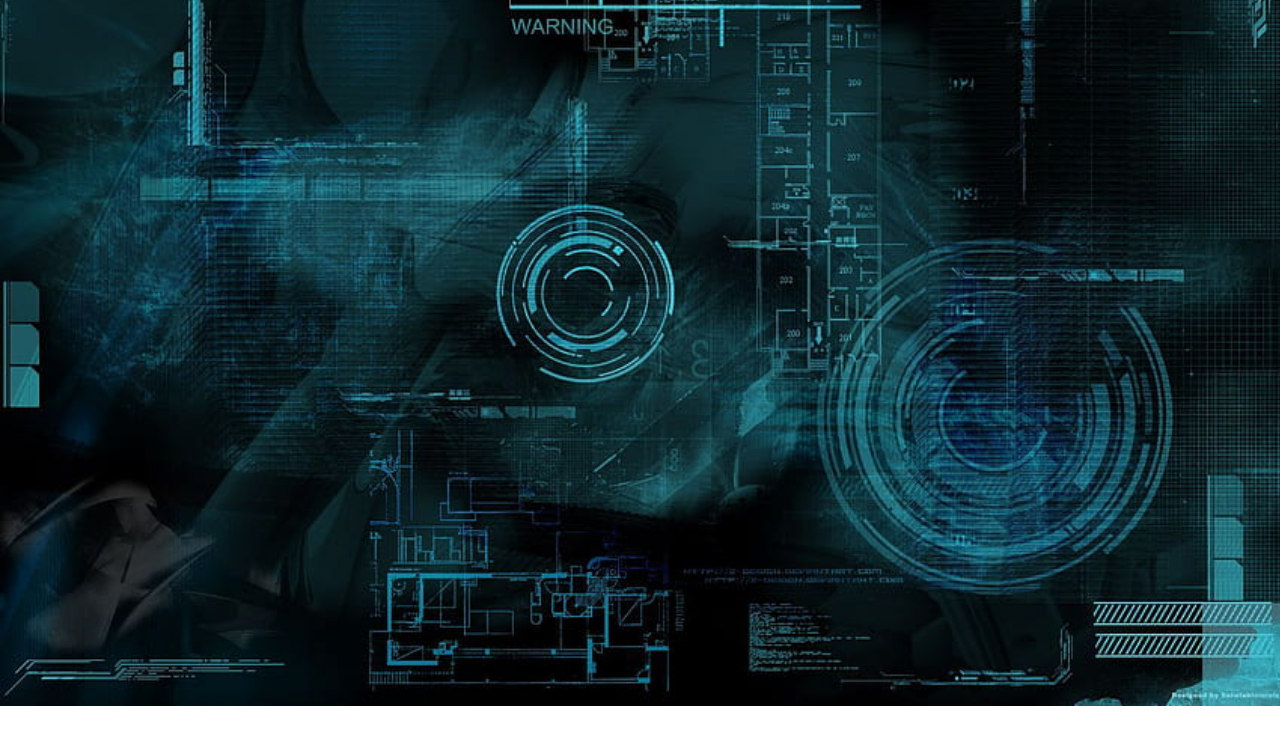
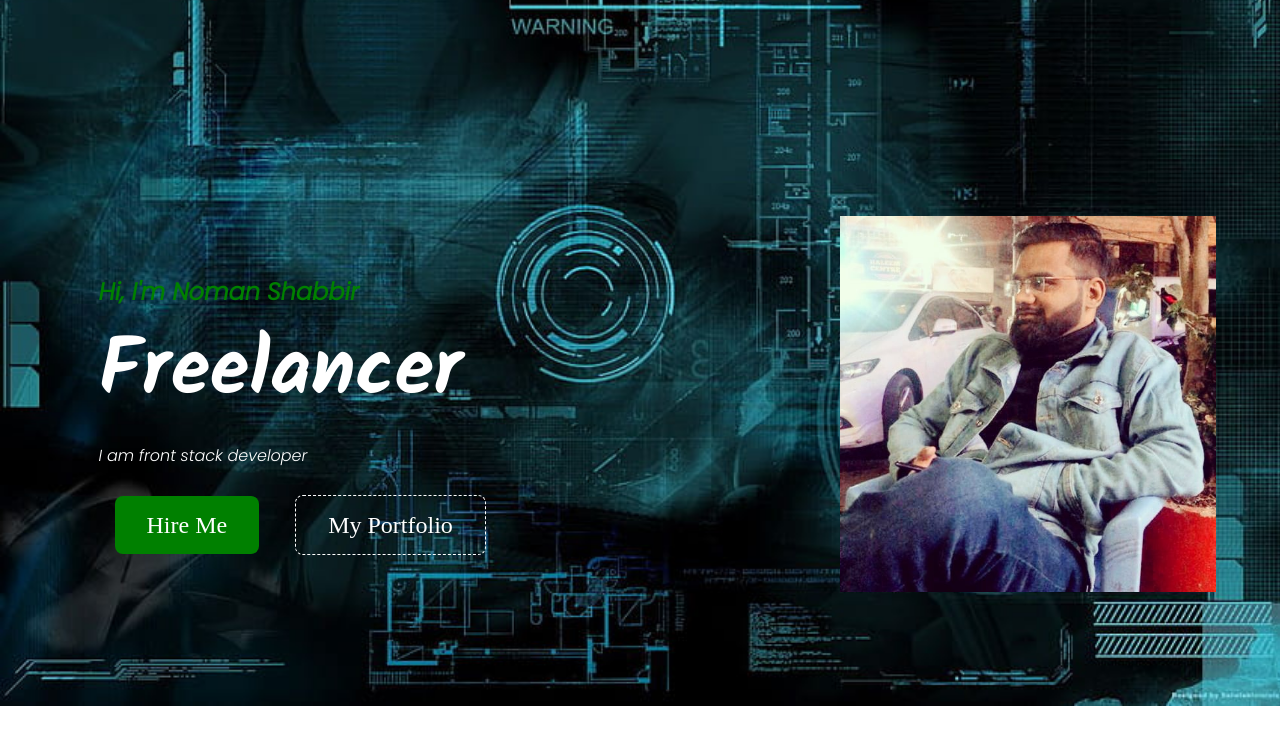
Before and after one commit to Nomanshabbir1/cssassignment_05, a plain HTML site: page index.html in a window 1280 px wide. Shown: the part 94-838 px from the top of the page. Before the commit the page ends 800 px from the top, so only its background shows below. Drawn offline with Linux system fonts and the light colour scheme.

Commit message:
section 1 complete

```diff
--- a/index.html
+++ b/index.html
@@ -26,7 +26,20 @@
       </div>
     </nav>
     <div class="container">
-      <div></div>
+      <div class="left">
+        <h2>Hi, I'm Noman Shabbir </h2>
+          <h1>Freelancer</h1>
+          <p>I am front stack developer</p>
+          <br><br>
+          <div>
+            <a href="#" id="hire">Hire Me</a>
+            <a href="#" id="myp">My Portfolio</a>
+          </div>
+
+      </div>
+      <div class="right">
+        <img width="110%" src="./photos/header.jpeg" alt="">
+      </div>
     </div>
   </header>
 
--- a/style.css
+++ b/style.css
@@ -44,3 +44,47 @@ nav {
     background-color:green ;
     border-radius: 8px;
 }
+
+.container{ width: 100%;
+height: 100%;
+display: flex;
+justify-content: space-around;
+align-items: center;
+flex-wrap: wrap;
+padding: 0 70px;}
+
+.left{ width: 60%;}
+
+.right{ width: 30%  ;}
+
+.left h2{ font-family: 'Poppins', sans-serif;
+    color: green;
+}
+
+.left h1{
+    font-family: 'Kalam', cursive;
+    font-size: 5em;
+}
+
+.left p{
+    font-family: 'Poppins', sans-serif;
+    line-height: 2.5rem;
+}
+
+#hire{
+    text-decoration: none;
+    background-color: green;
+    color: white;
+    padding: 1rem 2rem;
+    border-radius: 8px;
+    font-size: 1.5rem;
+    margin: 0 1rem;
+}
+
+#myp{text-decoration: none;
+    color: white;
+    padding: 1rem 2rem;
+    border-radius: 8px;
+    border: 1px dashed white;
+    font-size: 1.5rem;
+    margin: 0 1rem;}
```
